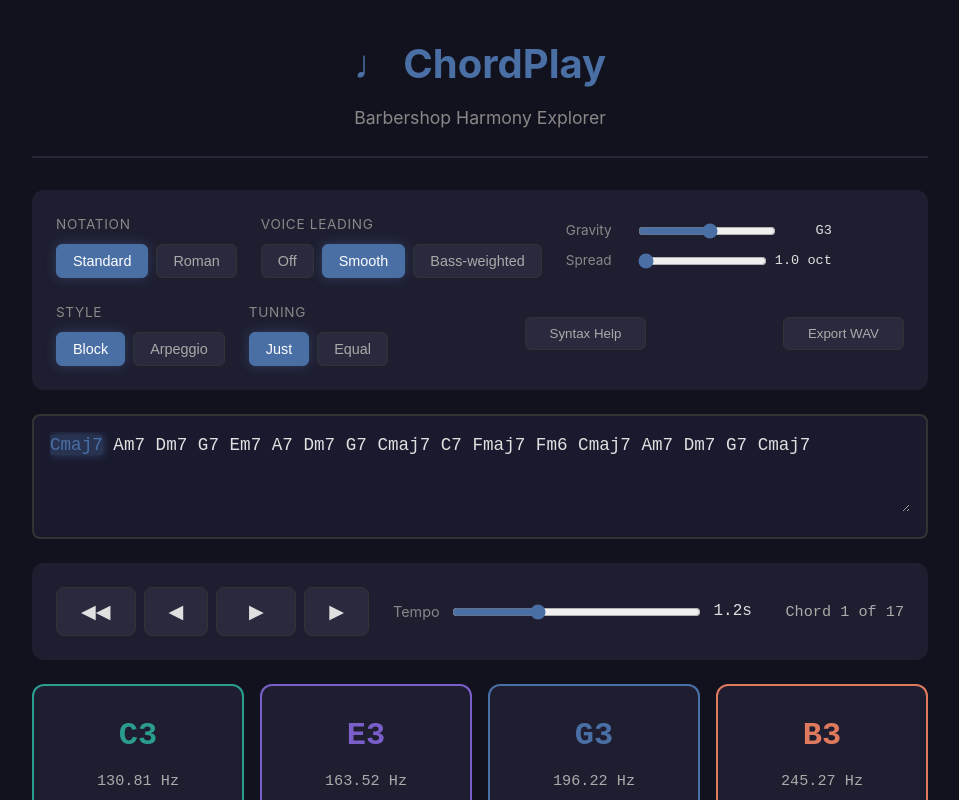
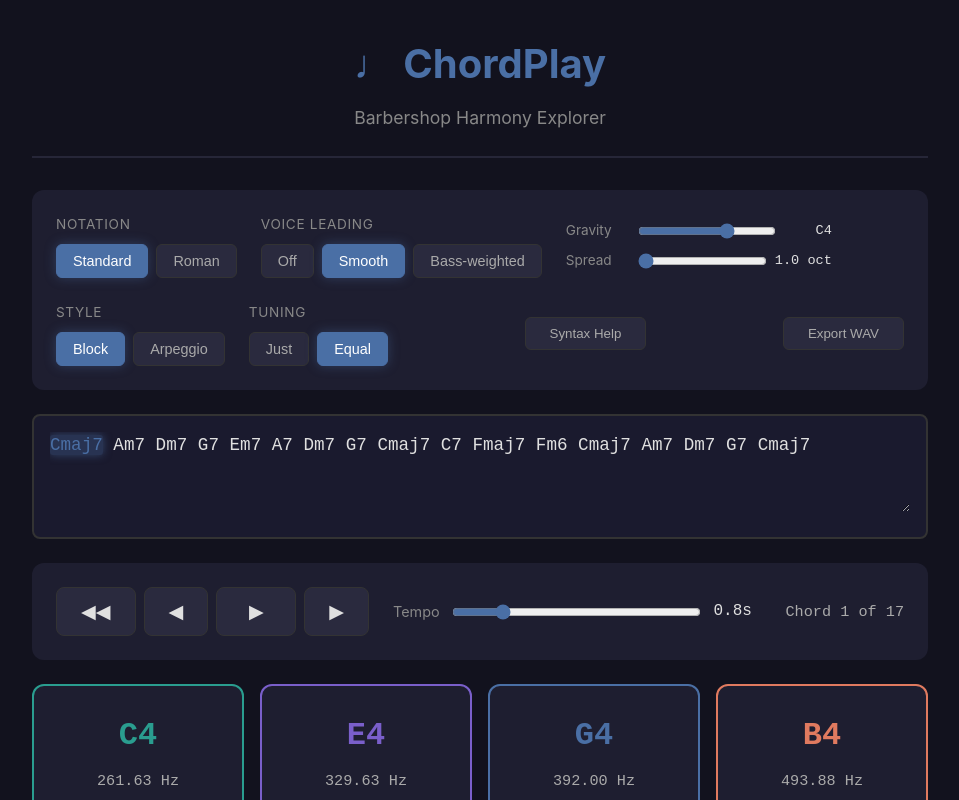
Before and after one commit to sspeaks/chordplay, a React (Vite) app in the folder web/: page / in a window 1280 px wide. Shown: the top 800 px of the page, without its empty margins (160-1119 px from the left). Built offline with nearby package versions, Linux system fonts and the light colour scheme; a web font is replaced by a local one.

Commit message:
feat: update defaults (equal temperament, C4 gravity, 0.8s tempo)
Co-authored-by: Copilot <223556219+Copilot@users.noreply.github.com>

```diff
--- a/web/src/App.tsx
+++ b/web/src/App.tsx
@@ -17,8 +17,8 @@ export default function App() {
   const [chordText, setChordText] = useState('Cmaj7 Am7 Dm7 G7 Em7 A7 Dm7 G7 Cmaj7 C7 Fmaj7 Fm6 Cmaj7 Am7 Dm7 G7 Cmaj7');
   const [voiceLeading, setVoiceLeading] = useState<VoiceLeading>('smooth');
   const [playStyle, setPlayStyle] = useState<PlayStyle>('block');
-  const [tuning, setTuning] = useState<Tuning>('just');
-  const [tempo, setTempo] = useState(1.2);
+  const [tuning, setTuning] = useState<Tuning>('equal');
+  const [tempo, setTempo] = useState(0.8);
   const [isPlaying, setIsPlaying] = useState(false);
   const [currentChordIndex, setCurrentChordIndex] = useState(0);
   const [syntaxHelpOpen, setSyntaxHelpOpen] = useState(false);
--- a/web/src/engine/voiceLeading.ts
+++ b/web/src/engine/voiceLeading.ts
@@ -3,7 +3,7 @@ import { pitchToMidi, midiToPitch, nearestPitch, voiceChord, chordPitchClasses,
 
 export const GRAVITY_WEIGHT = 1.0;
 export const SPREAD_WEIGHT = 2;
-export const DEFAULT_GRAVITY_CENTER = 55;  // G3
+export const DEFAULT_GRAVITY_CENTER = 60;  // C4
 export const DEFAULT_TARGET_SPREAD = 12;   // 1 octave
 
 function permutations<T>(arr: T[]): T[][] {
--- a/web/src/types.ts
+++ b/web/src/types.ts
@@ -47,6 +47,6 @@ export interface KeySignature {
 }
 
 export interface VoiceLeadingOptions {
-  readonly gravityCenter?: number;   // MIDI note number (default: 55 = G3)
+  readonly gravityCenter?: number;   // MIDI note number (default: 60 = C4)
   readonly targetSpread?: number;    // semitones (default: 18 = 1.5 octaves)
 }
```
